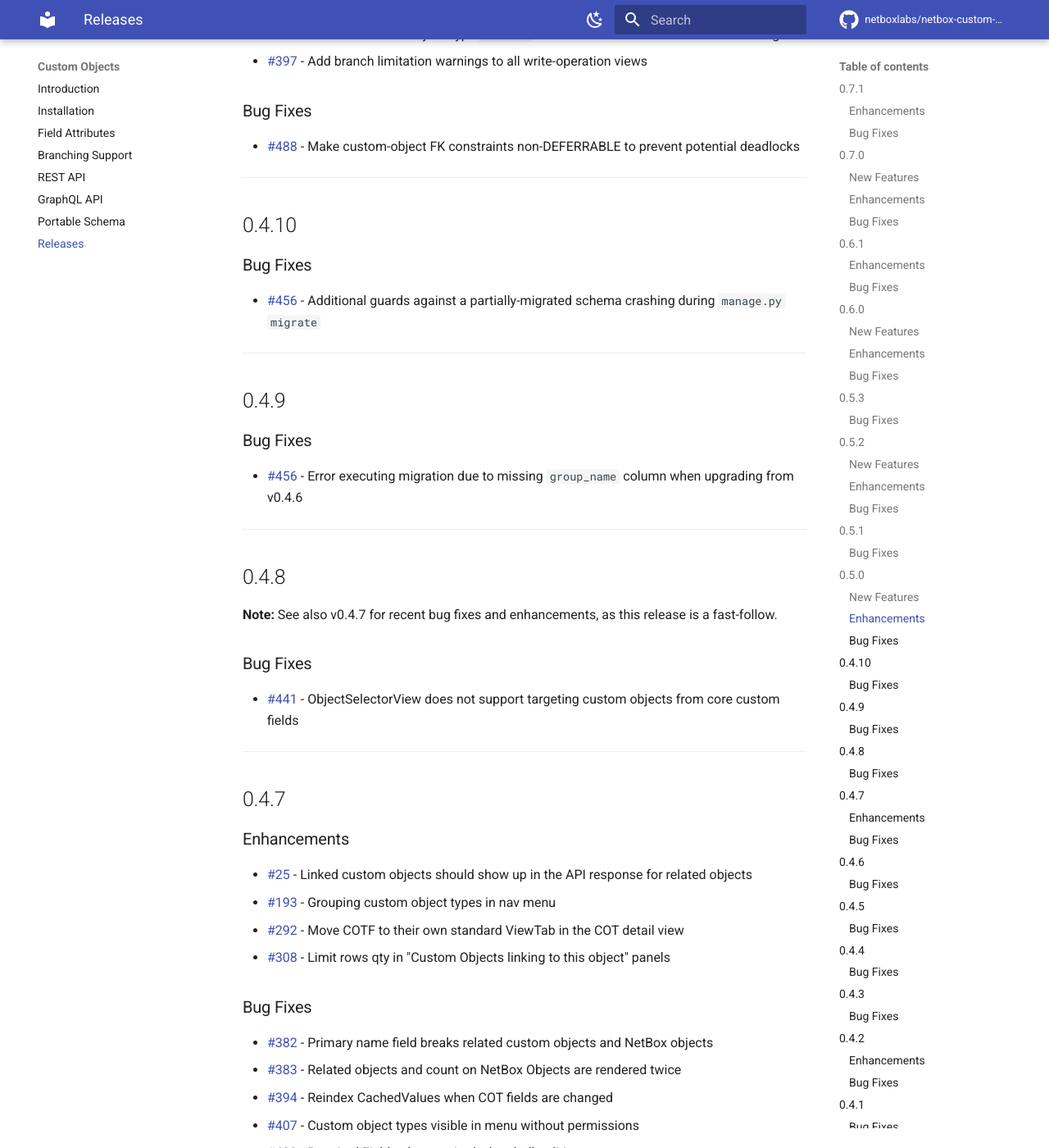
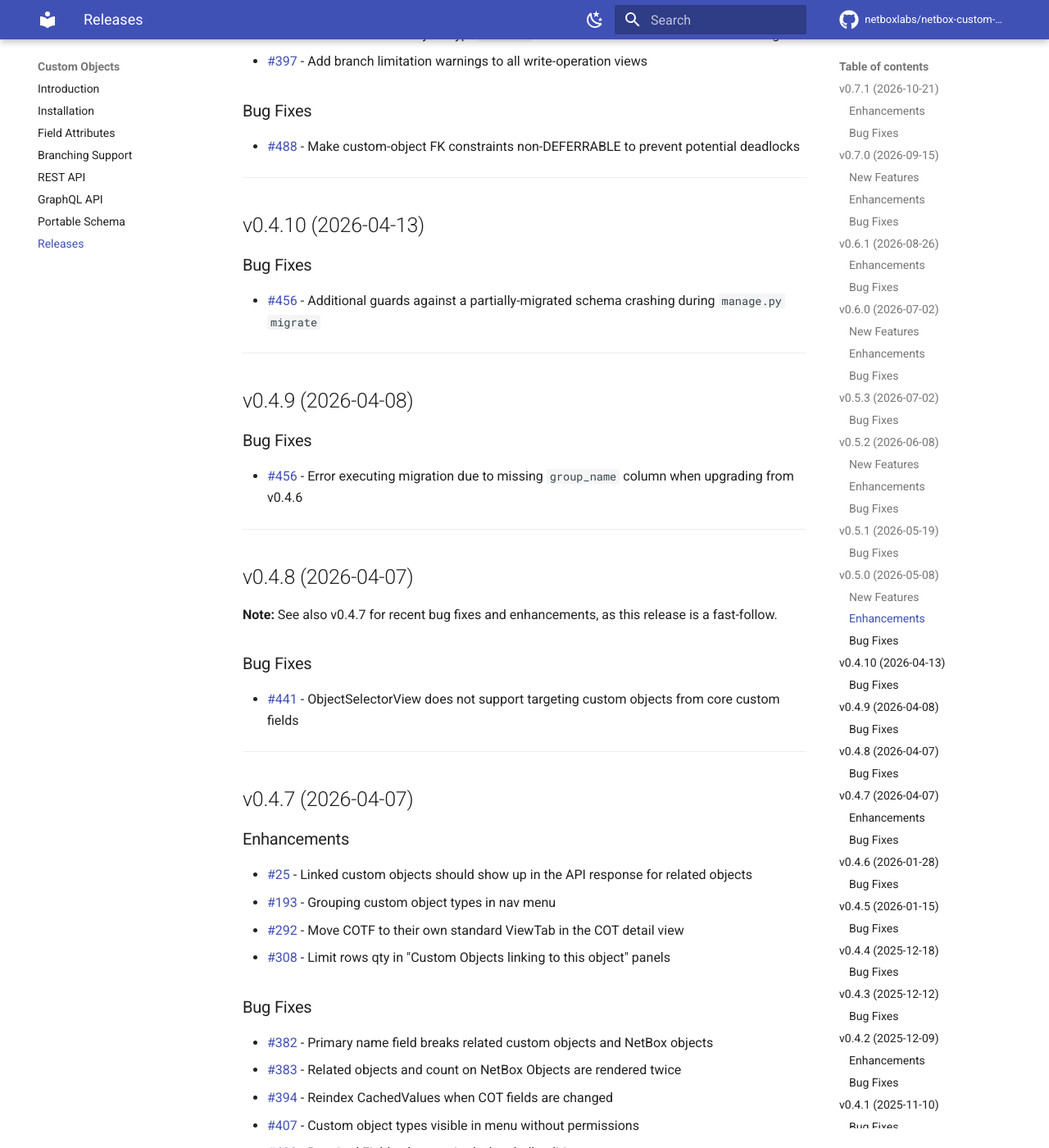
Before and after one commit to netboxlabs/netbox-custom-objects, an MkDocs documentation site: the page built from docs/releases.md, in a window 1280 px wide and 1400 px high, scrolled down 9328 px. Shown: the whole window at 82% size. Built offline with MkDocs 1.6.1 and Material for MkDocs 9.7.7, drawn with Linux system fonts in a browser that asks for light colours; comment, search, counter and statistics services are not loaded; some of the changed text lies outside the part shown.

Commit message:
Fix the README, compatibility matrix and release headings
The README still listed GraphQL as upcoming and linked the docs on GitHub
and COMPATIBILITY.md relatively, which breaks on PyPI. COMPATIBILITY.md
was missing 0.5.3, and its upgrade steps ran clearcache, which NetBox
removed in 3.7; collect static files and restart instead. Release headings
now follow NetBox's vX.Y.Z (date) form.

Co-Authored-By: Claude Opus 5.5 <noreply@anthropic.com>

```diff
--- a/docs/releases.md
+++ b/docs/releases.md
@@ -1,6 +1,6 @@
 # Releases
 
-## 0.7.1
+## v0.7.1 (2026-10-21)
 
 ### Enhancements
 
@@ -52,7 +52,7 @@
 
 ---
 
-## 0.7.0
+## v0.7.0 (2026-09-15)
 
 ### New Features
 
@@ -76,7 +76,7 @@ Any NetBox object referenced by a Custom Object — via an Object or Multi-objec
 
 ---
 
-## 0.6.1
+## v0.6.1 (2026-08-26)
 
 ### Enhancements
 
@@ -108,7 +108,7 @@ Any NetBox object referenced by a Custom Object — via an Object or Multi-objec
 
 ---
 
-## 0.6.0
+## v0.6.0 (2026-07-02)
 
 ### New Features
 
@@ -140,7 +140,7 @@ Custom Object Types and their instances are now queryable and mutable via the Ne
 
 ---
 
-## 0.5.3
+## v0.5.3 (2026-07-02)
 
 ### Bug Fixes
 
@@ -154,7 +154,7 @@ Custom Object Types and their instances are now queryable and mutable via the Ne
 
 ---
 
-## 0.5.2
+## v0.5.2 (2026-06-08)
 
 ### New Features
 
@@ -188,7 +188,7 @@ Polymorphic Object and MultiObject fields now support a `related_name` that expo
 
 ---
 
-## 0.5.1
+## v0.5.1 (2026-05-19)
 
 ### Bug Fixes
 
@@ -208,7 +208,7 @@ Polymorphic Object and MultiObject fields now support a `related_name` that expo
 
 ---
 
-## 0.5.0
+## v0.5.0 (2026-05-08)
 
 ### New Features
 
@@ -245,7 +245,7 @@ Custom Object Type definitions can now be exported, compared, and applied as por
 
 ---
 
-## 0.4.10
+## v0.4.10 (2026-04-13)
 
 ### Bug Fixes
 
@@ -253,7 +253,7 @@ Custom Object Type definitions can now be exported, compared, and applied as por
 
 ---
 
-## 0.4.9
+## v0.4.9 (2026-04-08)
 
 ### Bug Fixes
 
@@ -261,7 +261,7 @@ Custom Object Type definitions can now be exported, compared, and applied as por
 
 ---
 
-## 0.4.8
+## v0.4.8 (2026-04-07)
 
 **Note:** See also v0.4.7 for recent bug fixes and enhancements, as this release is a fast-follow.
 
@@ -271,7 +271,7 @@ Custom Object Type definitions can now be exported, compared, and applied as por
 
 ---
 
-## 0.4.7
+## v0.4.7 (2026-04-07)
 
 ### Enhancements
 
@@ -294,7 +294,7 @@ Custom Object Type definitions can now be exported, compared, and applied as por
 
 ---
 
-## 0.4.6
+## v0.4.6 (2026-01-28)
 
 ### Bug Fixes
 
@@ -303,7 +303,7 @@ Custom Object Type definitions can now be exported, compared, and applied as por
 
 ---
 
-## 0.4.5
+## v0.4.5 (2026-01-15)
 
 ### Bug Fixes
 
@@ -314,7 +314,7 @@ Custom Object Type definitions can now be exported, compared, and applied as por
 
 ---
 
-## 0.4.4
+## v0.4.4 (2025-12-18)
 
 ### Bug Fixes
 
@@ -326,7 +326,7 @@ Custom Object Type definitions can now be exported, compared, and applied as por
 
 ---
 
-## 0.4.3
+## v0.4.3 (2025-12-12)
 
 ### Bug Fixes
 
@@ -336,7 +336,7 @@ Custom Object Type definitions can now be exported, compared, and applied as por
 
 ---
 
-## 0.4.2
+## v0.4.2 (2025-12-09)
 
 ### Enhancements
 
@@ -353,7 +353,7 @@ Custom Object Type definitions can now be exported, compared, and applied as por
 
 ---
 
-## 0.4.1
+## v0.4.1 (2025-11-10)
 
 ### Bug Fixes
 
@@ -363,7 +363,7 @@ Custom Object Type definitions can now be exported, compared, and applied as por
 
 ---
 
-## 0.4.0
+## v0.4.0 (2025-10-15)
 
 ### New Features
 
```
Also changed, not shown: COMPATIBILITY.md (+9 -2 lines), README.md (+5 -4 lines).
